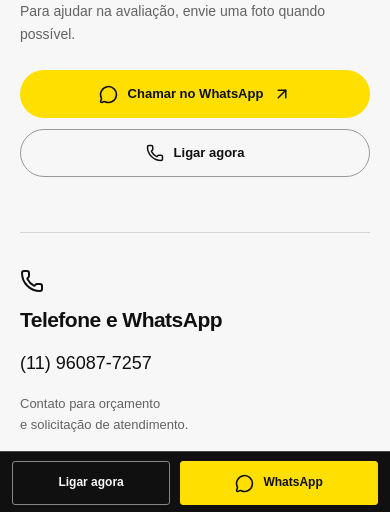
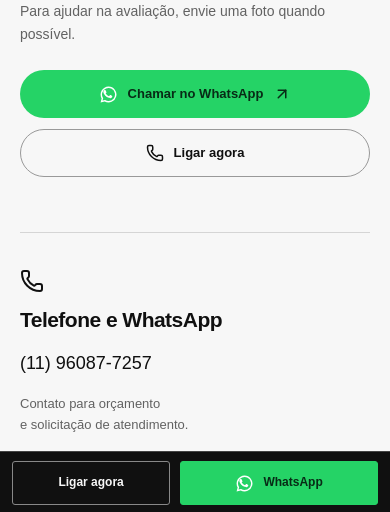
Before and after one commit to juangabrielaraujo7-bit/rodneichaveiro, a Next.js app: page /contato in a window 390 px wide. Shown: the part 330-842 px from the top of the page. Built offline with nearby package versions, Linux system fonts and the light colour scheme; no server answers.

Commit message:
feat: slide mobile reviews horizontally and brand WhatsApp buttons

```diff
--- a/src/app/approved-theme.css
+++ b/src/app/approved-theme.css
@@ -7,6 +7,22 @@
   --accent: #101010;
   --muted: #626262;
   --line: #d5d5d5;
+}
+a.whatsapp-button,
+.final-cta a.whatsapp-button,
+.mobile-contact a.whatsapp-button:last-child {
+  background: #25d366;
+  color: #082b16;
+  border-color: #25d366;
+}
+a.whatsapp-button:hover,
+.final-cta a.whatsapp-button:hover,
+.mobile-contact a.whatsapp-button:last-child:hover {
+  background: #1fbd5b;
+  border-color: #1fbd5b;
+}
+a.whatsapp-button .whatsapp-icon {
+  color: #fff;
 }
 .final-cta {
   background: #202020;
@@ -987,8 +1003,10 @@
     transform: translateY(-50%);
   }
 }
-.reviews-wall:hover .reviews-loop {
-  animation-play-state: paused;
+@media (hover: hover) and (pointer: fine) {
+  .reviews-wall:hover .reviews-loop {
+    animation-play-state: paused;
+  }
 }
 .reviews-wall:focus-within {
   overflow-y: auto;
@@ -1082,14 +1100,55 @@
   .reviews-summary h2 {
     font-size: 27px;
   }
+  .reviews-wall {
+    height: auto;
+    min-width: 0;
+    overscroll-behavior-x: contain;
+    mask-image: linear-gradient(
+      to right,
+      transparent,
+      #000 6%,
+      #000 94%,
+      transparent
+    );
+  }
   .concept-reviews .reviews-grid {
-    columns: 1;
+    display: flex;
+    columns: auto;
+    gap: 14px;
+    padding-right: 14px;
   }
   .reviews-loop {
-    animation-duration: 160s;
+    width: max-content;
+    flex-direction: row;
+    animation: reviews-slide 100s linear infinite;
   }
   .concept-reviews .review-card {
+    flex: 0 0 280px;
+    width: 280px;
+    min-height: 310px;
+    margin: 0;
     padding: 22px;
+  }
+  .concept-reviews .review-card figcaption {
+    margin-top: auto;
+    padding-top: 24px;
+  }
+  .reviews-wall:focus-within {
+    overflow-x: auto;
+    overflow-y: hidden;
+    mask-image: none;
+  }
+}
+@keyframes reviews-slide {
+  to {
+    transform: translateX(-50%);
+  }
+}
+@media (max-width: 640px) and (prefers-reduced-motion: reduce) {
+  .reviews-wall {
+    overflow-x: auto;
+    overflow-y: hidden;
   }
 }
 @media (prefers-reduced-motion: reduce) {
--- a/src/components/footer.tsx
+++ b/src/components/footer.tsx
@@ -1,6 +1,7 @@
 import Image from "next/image";
+import { WhatsAppIcon } from "./whatsapp-icon";
 import Link from "next/link";
-import { MessageCircle, ArrowUpRight } from "lucide-react";
+import { ArrowUpRight } from "lucide-react";
 import { company, services } from "@/lib/content";
 import { PrivacySettings } from "./analytics";
 export function Footer() {
@@ -85,10 +86,11 @@ export function Footer() {
         </a>
         <a
           href={`https://wa.me/${company.whatsapp}?text=${encodeURIComponent("Olá, encontrei o Rodnei Chaveiro pelo site e gostaria de um atendimento.")}`}
+          className="whatsapp-button"
           data-conversion="whatsapp_click"
           data-source="mobile_fixed"
         >
-          <MessageCircle size={19} aria-hidden="true" />
+          <WhatsAppIcon size={19} aria-hidden="true" />
           WhatsApp
         </a>
       </div>
--- a/src/components/header.tsx
+++ b/src/components/header.tsx
@@ -1,8 +1,9 @@
 "use client";
+import { WhatsAppIcon } from "./whatsapp-icon";
 import Link from "next/link";
 import Image from "next/image";
 import { useState } from "react";
-import { Menu, X, MessageCircle } from "lucide-react";
+import { Menu, X } from "lucide-react";
 import { usePathname } from "next/navigation";
 import { company } from "@/lib/content";
 export function Header() {
@@ -54,12 +55,12 @@ export function Header() {
             ))}
           </nav>
           <a
-            className="header-phone"
+            className="header-phone whatsapp-button"
             href={`https://wa.me/${company.whatsapp}?text=${encodeURIComponent("Olá, encontrei o Rodnei Chaveiro pelo site e gostaria de um atendimento.")}`}
             data-conversion="whatsapp_click"
             data-source="header"
           >
-            <MessageCircle size={17} aria-hidden="true" />
+            <WhatsAppIcon size={17} aria-hidden="true" />
             WhatsApp
           </a>
           <button
--- a/src/components/ui.tsx
+++ b/src/components/ui.tsx
@@ -1,9 +1,9 @@
 import Link from "next/link";
+import { WhatsAppIcon } from "./whatsapp-icon";
 import Image from "next/image";
 import {
   ArrowUpRight,
   Phone,
-  MessageCircle,
   Clock3,
   CarFront,
   Cpu,
@@ -45,12 +45,12 @@ export function ContactButtons({
   return (
     <div className="contact-buttons">
       <a
-        className="button button-primary"
+        className="button button-primary whatsapp-button"
         href={`https://wa.me/${company.whatsapp}?text=${encodeURIComponent(message)}`}
         data-conversion="whatsapp_click"
         data-source={source}
       >
-        <MessageCircle size={19} aria-hidden="true" />
+        <WhatsAppIcon size={19} aria-hidden="true" />
         {compact ? "Falar com o Rodnei" : "Chamar no WhatsApp"}
         <ArrowUpRight size={18} aria-hidden="true" />
       </a>
--- /dev/null
+++ b/src/components/whatsapp-icon.tsx
@@ -0,0 +1,15 @@
+export function WhatsAppIcon({ size = 20 }: { size?: number }) {
+  return (
+    <svg
+      className="whatsapp-icon"
+      width={size}
+      height={size}
+      viewBox="0 0 24 24"
+      fill="currentColor"
+      aria-hidden="true"
+    >
+      <path d="M12 2a10 10 0 0 0-8.66 15L2 22l5.13-1.3A10 10 0 1 0 12 2Zm0 18.2a8.2 8.2 0 0 1-4.18-1.15l-.3-.18-3.04.77.8-2.96-.2-.32A8.2 8.2 0 1 1 12 20.2Z" />
+      <path d="M8.3 6.8c-.2-.45-.4-.46-.6-.47h-.51c-.18 0-.47.07-.72.34-.25.27-.95.93-.95 2.27s.98 2.63 1.11 2.81c.14.18 1.92 3.07 4.73 4.18 2.34.92 2.82.74 3.33.69.51-.05 1.65-.67 1.88-1.32.23-.65.23-1.21.16-1.32-.07-.11-.25-.18-.52-.32-.27-.14-1.61-.79-1.86-.88-.25-.09-.43-.14-.61.14-.18.27-.7.88-.86 1.06-.16.18-.32.2-.59.07-.27-.14-1.15-.43-2.18-1.35-.81-.72-1.35-1.62-1.51-1.89-.16-.27-.02-.42.12-.55.12-.12.27-.32.41-.48.14-.16.18-.27.27-.45.09-.18.05-.34-.02-.48-.07-.14-.62-1.5-.85-2.05Z" />
+    </svg>
+  );
+}
```
Also changed, not shown: 2 other files (tests, documents, lock files or other folders).
